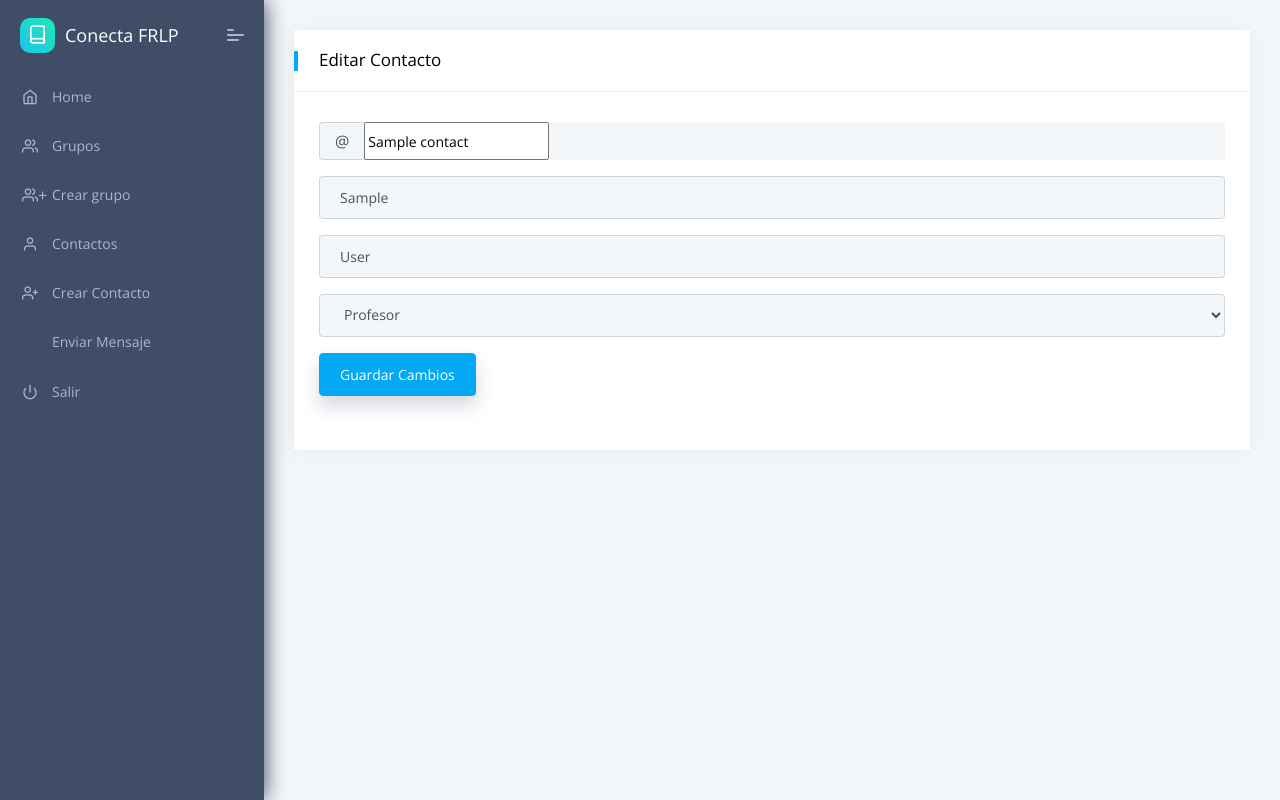
After one commit to diegomeretta/conectafrlp, a Django app: a page that uses core/templates/edit-contact.html in a window 1280 px wide. The commit adds this page. Run offline with Django 3.2, Linux system fonts and the light colour scheme; a user stored in the database is signed in; data comes from the database, SQL or seed files in the repository; tables that the repository leaves empty hold one stand-in row (values such as "Sample post"); some libraries are stand-ins or nearby versions.

Commit message:
feature: added contact pagination and actions

```diff
--- a/app/forms.py
+++ b/app/forms.py
@@ -69,6 +69,25 @@ class CreateContactForm(ModelForm):
             })
         }
 
+class EditContactForm(ModelForm):
+    class Meta:
+        model = Contact
+        fields = "__all__"
+        widgets = {
+            'first_name': TextInput(attrs={
+                "placeholder" : "Nombre",
+                "class": "form-control"
+            }),
+            'last_name': TextInput(attrs={
+                "placeholder" : "Apellido",
+                "class": "form-control"
+            }),
+            'contact_rol': Select(attrs={
+                "placeholder" : "ses",
+                "class": "form-control"
+            })
+        }
+
 class SendMessageForm(ModelForm):
     class Meta:
         model = Message
--- a/app/urls.py
+++ b/app/urls.py
@@ -20,6 +20,7 @@ urlpatterns = [
     path('grupos', views.get_groups, name='grupos'),
     path('grupos/<int:id>', views.get_group, name='grupo'),
     path('nuevocontacto', views.create_contact, name='nuevocontacto'),
+    path('editarcontacto/<str:user_name>', views.edit_contact, name='editarcontacto'),
     path('contactos', views.get_contacts, name='contactos'),
     path('enviarmensaje', views.send_message, name='enviarmensaje'),
 ]
--- a/app/views.py
+++ b/app/views.py
@@ -5,11 +5,12 @@ Copyright (c) 2019 - present AppSeed.us
 """
 
 from django.contrib.auth.decorators import login_required
+from django.core.paginator import Paginator, EmptyPage, PageNotAnInteger
 from django.shortcuts import render, get_object_or_404, redirect
 from django.template import loader
 from django.http import HttpResponse
 from django import template
-from .forms import AltaUsuarioForm, AltaGrupoForm, CreateContactForm, SendMessageForm
+from .forms import AltaUsuarioForm, AltaGrupoForm, CreateContactForm, SendMessageForm, EditContactForm
 from .models import Group, Usuario, Contact, Rol
 from os import system
 import os
@@ -101,7 +102,7 @@ def create_contact(request):
             contact = form.save(commit=False)
             contact.save()
 
-            return redirect('/nuevocontacto')
+            return redirect('/contactos')
         else:
             form = CreateContactForm()
 
@@ -117,7 +118,31 @@ def get_contacts(request):
         rol = Rol.objects.filter(id=c.contact_rol_id).first()
         c.rol_description = rol.description
 
-    return render(request, "get-contacts.html", {'contacts' : contactos })
+    paginator = Paginator(contactos, 2)
+    page = request.GET.get('page')
+
+    try:
+        contacts = paginator.page(page)
+    except PageNotAnInteger:
+        contacts = paginator.page(1)
+
+    except EmptyPage:
+        contacts = paginator.page(paginator.num_pages)
+
+    return render(request, "get-contacts.html", {'page': page, 'contacts' : contacts })
+
+@login_required(login_url="/login/")
+def edit_contact(request, user_name):
+    contact = Contact.objects.get(name=user_name)
+    form = EditContactForm(instance=contact)
+
+    if request.method == 'POST':
+        form = EditContactForm(request.POST, instance=contact)
+        if form.is_valid():
+            form.save()
+            return redirect('/get-contacts')
+
+    return render(request, 'edit-contact.html', { 'form': form })
 
 @login_required(login_url="/login/")
 def send_message(request):
--- /dev/null
+++ b/core/templates/edit-contact.html
@@ -0,0 +1,57 @@
+{% extends "layouts/base.html" %}
+
+{% block title %} Crear grupo {% endblock %}
+
+<!-- Specific CSS goes HERE -->
+{% block stylesheets %}{% endblock stylesheets %}
+
+{% block content %}
+
+    <div class="pcoded-content">
+        <div class="pcoded-inner-content">
+            <!-- [ breadcrumb ] start -->
+
+            <!-- [ breadcrumb ] end -->
+            <div class="main-body">
+                <div class="page-wrapper">
+                    <!-- [ Main Content ] start -->
+                    <div class="row">
+                        <div class="col-md-12 col-xl-12">
+                            <div class="card">
+                                <div class="card-header">
+                                    <h5>Editar Contacto</h5>
+                                </div>
+                                <div class="card-body">
+                                    <form role="form" method="post" action="editarcontacto">
+                                        {% csrf_token %}
+                                        <div class="input-group mb-3">
+                                            <div class="input-group-prepend">
+                                                <span class="input-group-text" id="basic-addon1">@</span>
+                                            </div>
+                                            {{ form.name }}
+                                        </div>
+                                        <div class="input-group mb-3">
+                                            {{ form.first_name }}
+                                        </div>
+                                        <div class="input-group mb-3">
+                                            {{ form.last_name }}
+                                        </div>
+                                        <div class="input-group mb-3">
+                                            {{ form.contact_rol }}
+                                        </div>
+                                        <button type="submit" class="btn btn-primary shadow-2 mb-4">Guardar Cambios</button>
+                                    </form>
+                                </div>
+                            </div>
+                        </div>
+                    </div>
+                    <!-- [ Main Content ] end -->
+                </div>
+            </div>
+        </div>
+    </div>
+
+{% endblock content %}
+
+<!-- Specific Page JS goes HERE  -->
+{% block javascripts %}{% endblock javascripts %}
```
Also changed, not shown: core/templates/get-contacts.html (+6 -1 lines), core/templates/pagination.html (added, +20 -0 lines).
